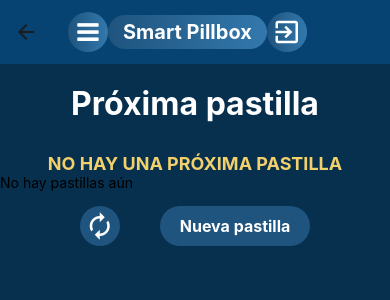
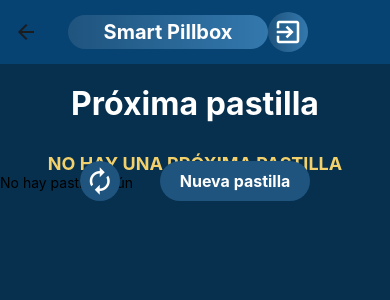
Before and after one commit to Thomicurve/smart-pillbox-app, a React Native app: screen /Home in a window 390 px wide. Shown: the top 300 px of the page. Built offline with nearby package versions, Linux system fonts and the light colour scheme.

Commit message:
diseños del home y nueva pastilla ligeramente cambiados

```diff
--- a/App.js
+++ b/App.js
@@ -1,5 +1,5 @@
 import React, { useEffect, useState } from 'react';
-import { NavigationContainer } from '@react-navigation/native'
+import { NavigationContainer } from '@react-navigation/native';
 import { createNativeStackNavigator } from '@react-navigation/native-stack';
 import { TokenContextProvider } from './context/TokenContext';
 import useAuthUser from './hooks/useAuthUser';
@@ -21,7 +21,7 @@ const noLoggedNavOptions = {
 
 const loggedNavOptions = ({ navigation, route }) => ({
   headerTitle: props => <NavbarLogged {...props} navigation={navigation} route={route} />,
-  headerBackVisible: false, headerStyle: { backgroundColor: '#064372', borderBottomWidth: 0}
+  headerBackVisible: false, headerStyle: { backgroundColor: '#064372', borderBottomWidth: 0 }
 });
 
 export default function App() {
@@ -36,7 +36,6 @@ export default function App() {
 
     handleToken()
   }, [])
-
 
   return (
     <TokenContextProvider>
--- a/components/NavbarlLogged.jsx
+++ b/components/NavbarlLogged.jsx
@@ -1,7 +1,6 @@
 import React, {useContext} from 'react'
 import { View, StyleSheet, Text, TouchableOpacity } from 'react-native'
 import { LinearGradient } from 'expo-linear-gradient';
-import Icon from 'react-native-vector-icons/FontAwesome'
 import { MaterialIcons } from '@expo/vector-icons';
 import TokenContext from '../context/TokenContext'
 import useAuthUser from '../hooks/useAuthUser';
@@ -35,17 +34,7 @@ export default function Navbar({navigation}) {
     return (
 
         <View style={styles.container}>
-            <View>
-                <LinearGradient colors={[navGradients.first, navGradients.second]} end={{ x: 1, y: 0 }} style={IconContainerStyles}>
-                    <Icon
-                        onPress={() => alert('This is a button!')}
-                        name="bars"
-                        color="#fff"
-                        size={25}
-                    />
-                </LinearGradient>
-            </View>
-            <View>
+            <View style={{flexBasis: 200}}>
                 <LinearGradient colors={[navGradients.first, navGradients.second]} end={{ x: 1, y: 0 }} style={styles.titleContainer}>
                     <Text style={styles.title}>Smart Pillbox</Text>
                 </LinearGradient>
@@ -79,6 +68,7 @@ const styles = StyleSheet.create({
     title: {
         fontSize: 20,
         color: '#fff',
-        fontWeight: 'bold'
+        fontWeight: 'bold',
+        textAlign: 'center'
     },
 });
--- a/screens/Home.jsx
+++ b/screens/Home.jsx
@@ -212,7 +212,8 @@ const styles = StyleSheet.create({
         width: '80%',
         marginLeft: 'auto',
         marginRight: 'auto',
-        marginTop: 15,
+        position: 'relative',
+        top: -30
     },
     newPillButton: {
         backgroundColor: "#1F547E",
--- a/screens/NewPill.jsx
+++ b/screens/NewPill.jsx
@@ -87,12 +87,12 @@ export default function NewPill({ navigation: { navigate } }) {
         } else {
             ToastAndroid.show(`${result.message}`, ToastAndroid.SHORT, ToastAndroid.TOP);
             setTimeout(() => {
-                navigate('Home');
+                navigate('Inicio');
             }, 2500)
         }
     }
 
-    const navigateToHome = () => navigate('Home');
+    const navigateToHome = () => navigate('Inicio');
 
     return (
         <View style={styles.containerStyles}>
```
Also changed, not shown: package.json (+7 -6 lines), 1 other file (tests, documents, lock files or other folders).
